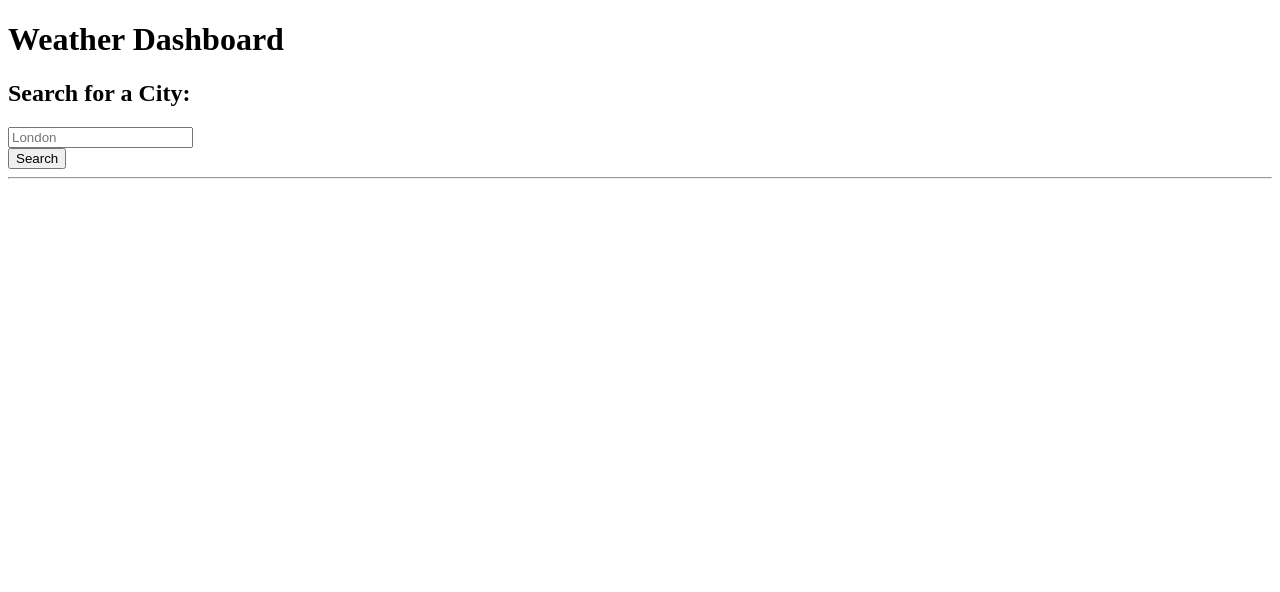
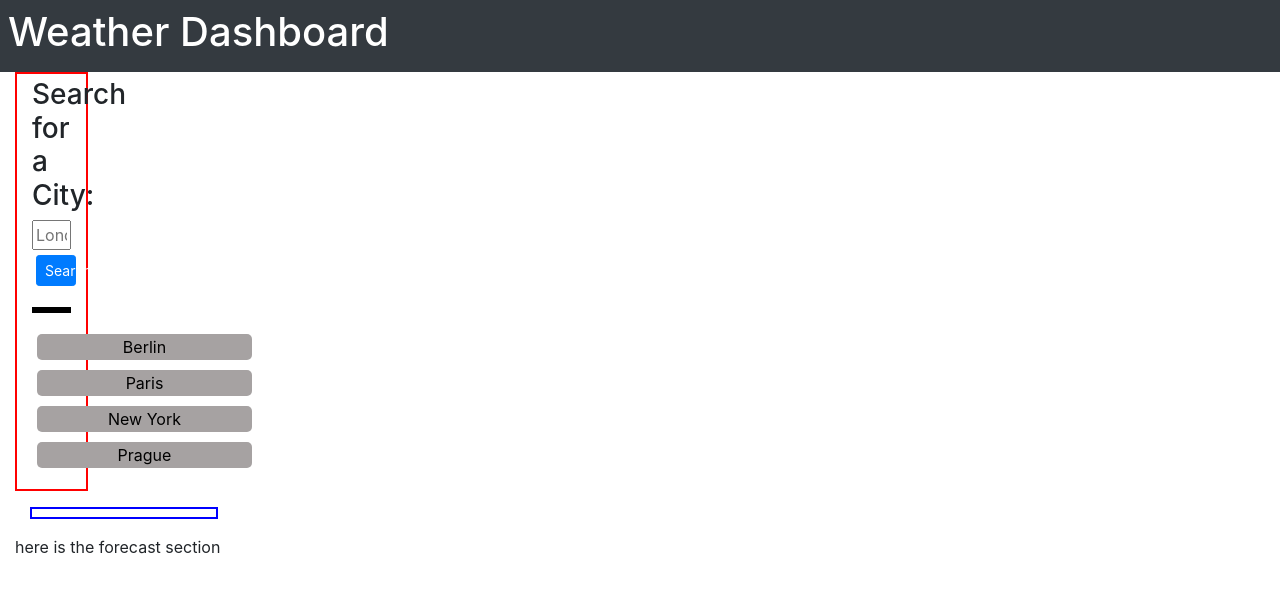
Before and after one commit to ZuzanaElt/Weather-dashboard, a plain HTML site: page starter/index.html in a window 1280 px wide. Drawn offline with nearby package versions, Linux system fonts and the light colour scheme.

Commit message:
added buttons

```diff
--- a/starter/css/style.css
+++ b/starter/css/style.css
@@ -0,0 +1,38 @@
+.container-fluid{
+    display:flex;
+}
+.cityBtn {
+
+margin:5px;
+background-color:rgb(166, 162, 162);
+border:0px;
+border-radius: 5px;
+}
+
+.list-group{
+    padding-right: 15px;
+    width: 15rem;
+}
+aside{
+    border:2px solid red;
+
+width: 50%;
+}
+#today{
+    border:solid 2px blue;
+}
+
+.btn{
+    margin:5px;
+
+    border-radius: 5px;
+}
+.hr{
+    border: solid black;
+}
+#search-input{
+    width:100%;
+}
+#search-button{
+    width:100%;
+}
--- a/starter/index.html
+++ b/starter/index.html
@@ -5,9 +5,9 @@
   <meta charset="UTF-8" />
   <meta name="viewport" content="width=device-width, initial-scale=1.0" />
   <meta http-equiv="X-UA-Compatible" content="ie=edge" />
-  <link rel="stylesheet" href="styles/reset.css" />
-  <!-- <link rel="stylesheet" href="https://stackpath.bootstrapcdn.com/bootstrap/4.3.1/css/bootstrap.min.css" /> -->
-  <!-- <link rel="stylesheet" href="https://stackpath.bootstrapcdn.com/font-awesome/4.7.0/css/font-awesome.min.css" /> -->
+  <link rel="stylesheet" href="./css/style.css" />
+   <link rel="stylesheet" href="https://stackpath.bootstrapcdn.com/bootstrap/4.3.1/css/bootstrap.min.css" />
+  <link rel="stylesheet" href="https://stackpath.bootstrapcdn.com/font-awesome/4.7.0/css/font-awesome.min.css" />
   <title>Weather Dashboard</title>
 </head>
 
@@ -17,32 +17,45 @@
   </header>
 
   <!-- max-width for ultra wide resolutions -->
-  <div class="container-fluid" style="max-width: 1400px">
-    <div class="row">
+   <div class="container-fluid" style="max-width: 1400px">
+    <div >
       <aside class="col-lg-3 pb-3">
         <h2 id="form-heading" class="mt-1 h3 form-label">
           Search for a City:
         </h2>
         <form id="search-form" class="form">
-          <div class="form-inline form-group">
-            <div class="input-group">
+          <div id="topPart">
+            <div >
               <input class="form-input weather-search" type="text" id="search-input" placeholder="London"
                 aria-labelledby="form-heading" aria-controls="today forecast" />
               <div class="input-group-append">
-                <button type="submit" class="btn search-button" id="search-button" aria-label="submit search">
+                <button type="submit button" class="btn btn-primary btn-sm " id="search-button" aria-label="submit search">
                   Search
                 </button>
-                <hr class="hr weather-hr" />
+
               </div>
+
             </div>
+            <hr class="hr weather-hr" />
           </div>
+          <div class="list-group" id="history">
+            <!-- add list of buttons -->
+            <button type="button" class="cityBtn" class="btn btn-outline-dark ">Berlin</button>
+            <button type="button" class="cityBtn" class="btn btn-outline-dark">Paris</button>
+            <button type="button"class="cityBtn" class="btn btn-outline-dark">New York</button>
+            <button type="button" class="cityBtn" class="btn btn-outline-dark ">Prague</button>
+
+        </div>
         </form>
-        <div class="list-group" id="history"></div>
+
+
       </aside>
 
       <div class="col-lg-9 pb-3">
-        <section id="today" class="mt-3" role="region" aria-live="polite"></section>
-        <section id="forecast" class="row mt-3" role="region" aria-live="polite"></section>
+        <section id="today" class="mt-3" role="region" aria-live="polite">
+            <h1 id="chosenCityDate"></h1>
+        </section>
+        <section id="forecast" class="row mt-3" role="region" aria-live="polite">here is the forecast section</section>
       </div>
     </div>
   </div>
@@ -51,7 +64,7 @@
   <script src="https://cdnjs.cloudflare.com/ajax/libs/moment.js/2.29.4/moment.min.js"></script>
   <!-- jQuery -->
   <script src="https://cdnjs.cloudflare.com/ajax/libs/jquery/3.2.1/jquery.min.js"></script>
-  <script src="./script.js"></script>
+  <script src="script.js"></script>
 </body>
 
 </html>
--- a/starter/script.js
+++ b/starter/script.js
@@ -0,0 +1,23 @@
+// my API key is  = 556e5cd8ffff392ae1955c107d35e1a2
+//api call http://samples.openweathermap.org/data/2.5/forecast?id=524901&appid=b1b15e88fa797225412429c1c50c122a1
+//documantation https://openweathermap.org/api/one-call-3
+
+
+
+const searchButton = $('#search-button');
+const urlChoice =  "api.openweathermap.org/data/2.5/forecast?lat=44.34&lon=10.99&appid=556e5cd8ffff392ae1955c107d35e1a2"
+
+
+searchButton.on('click', function(event){
+    event.preventDefault();
+    console.log ('hi');
+    var userChoice = $('#search-input').val();
+    console.log(userChoice)
+    $.ajax({
+        url: urlChoice,
+        method:"GET"
+    }).then (function(response){
+    const results = response.data
+    console.log (results)})
+}
+)
```
